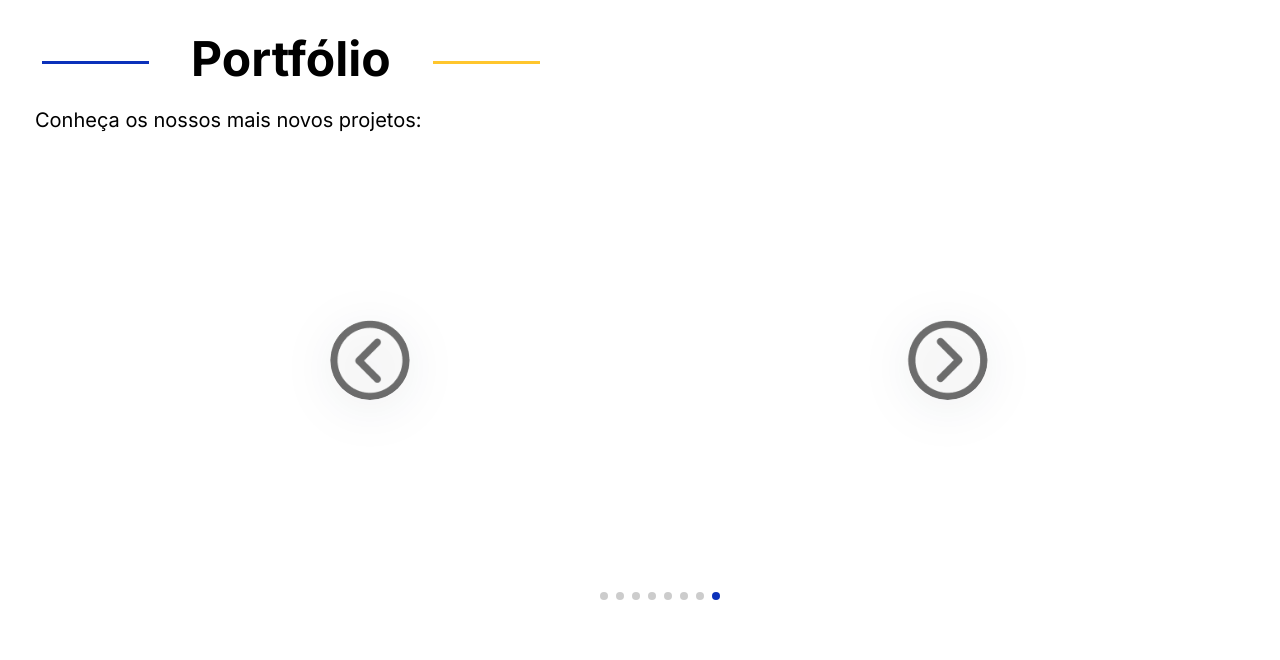
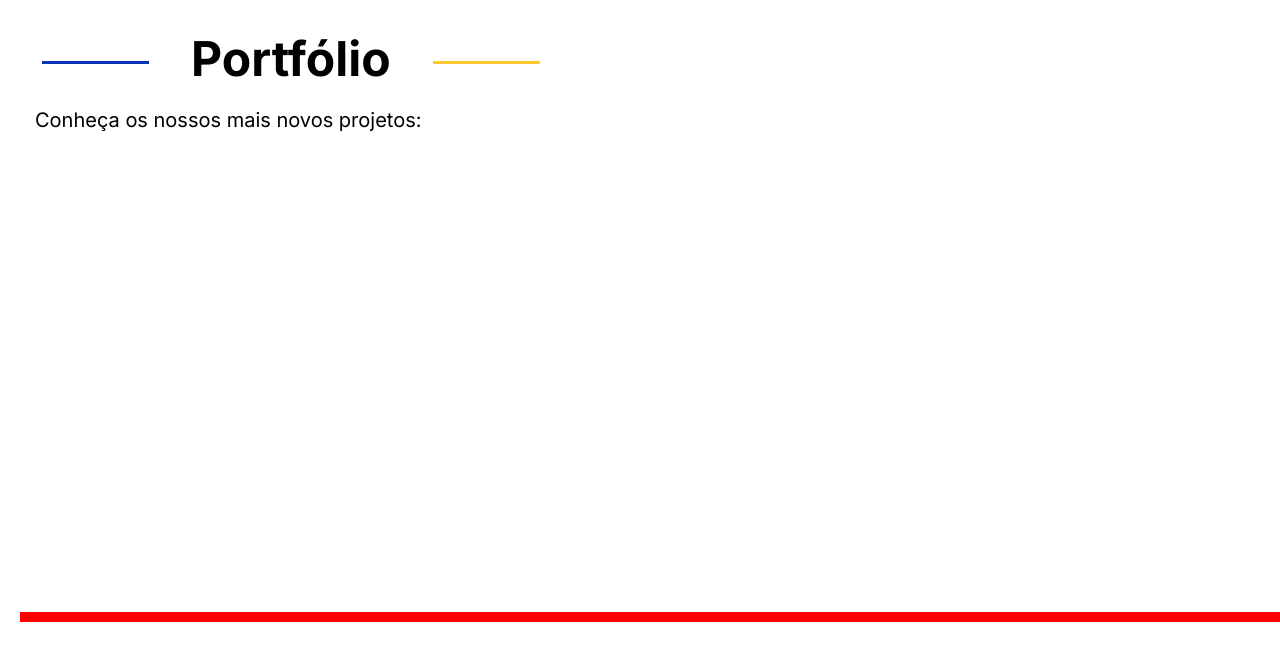
Before and after one commit to sarahportella/Portfolio, a React (Create React App) app: page / in a window 1280 px wide. Shown: the top 660 px of the page. Built offline with nearby package versions, Linux system fonts and the light colour scheme.

Commit message:
modified:   src/App.js 	modified:   src/style.css

```diff
--- a/src/App.js
+++ b/src/App.js
@@ -1,4 +1,4 @@
-import React from 'react';
+import React, { useEffect, useState } from 'react';
 import './style.css';
 
 import { Swiper, SwiperSlide } from 'swiper/react';
@@ -10,8 +10,47 @@ import 'swiper/css/navigation';
 import { EffectCoverflow, Pagination, Navigation , Autoplay} from 'swiper/modules';
 
 import { Info } from './data/Info';
+import NextArrow from './images/next.png'
+import PreviewArrow from './images/prev.png'
 
 function App() {
+
+    const[info, setInfo] = useState([])
+    const [swiper, setSwiper] = useState(null);
+    const [index, setIndex] = useState(8);
+
+
+      const handlePrev = () => {
+        if (swiper) {
+          // Avança para o próximo slide
+          swiper.slideNext();
+        }
+      };
+
+      const handleNext = () => {
+        if (swiper) {
+          // Volta para o slide anterior
+          swiper.slidePrev();
+        }
+      };
+
+      const handleSlideChange = () => {
+        if (swiper) {
+          setIndex(swiper.realIndex + 1);
+        }
+      };
+
+    useEffect(()=>{
+      if(swiper){
+        console.log(index);
+      }
+    },[index])
+
+    useEffect(()=>{
+      setInfo(Info);
+    },[])
+
+
   return (
     <div className="container2">
       <section className="frame">
@@ -23,6 +62,8 @@ function App() {
       <div className="container">
       <Swiper
         effect={'coverflow'}
+        onSwiper={setSwiper}
+        onSlideChangeTransitionStart={handleSlideChange}
         grabCursor={true}
         centeredSlides={true}
         autoplay={{
@@ -48,27 +89,28 @@ function App() {
         className="swiper_container"
       >
 
-        {Info?.map(item => {
+        {info?.map(item => {
           return(
-            <SwiperSlide>
-              <div class='slide'id={`slide${item.id}`}>
-                <div class='info'>
+            <SwiperSlide key={item.id}>
+              <div className='slide'id={`slide${item.id}`}>
+                <div className='info'>
                   <a href={`${item.link}`} target='_blank'></a>
                   <h4>{item.titulo}</h4>
                   <p>{item.texto}</p>
                 </div>
+                {index == item.id ?
+                <div className='teste'>
+                 <div className='teste2' onClick={handleNext}><img src={PreviewArrow}/></div>
+                 <div className='teste2' onClick={handlePrev}><img src={NextArrow}/></div>
+                </div>
+               : <></>
+               }
               </div>
             </SwiperSlide>
           )
         })}
 
         <div className="slider-controler">
-          <div className="swiper-button-prev slider-arrow">
-            <ion-icon name="arrow-back-circle-outline"></ion-icon>
-          </div>
-          <div className="swiper-button-next slider-arrow">
-            <ion-icon name="arrow-forward-circle-outline"></ion-icon>
-          </div>
           <div className="swiper-pagination"></div>
         </div>
 
--- a/src/style.css
+++ b/src/style.css
@@ -164,6 +164,7 @@ body {
   width: 58rem!important;
   height: 42rem;
   border-radius: 15px;
+  display: flex; /*miguel*/
 }
 
 #slide1 {
@@ -252,6 +253,20 @@ a {
   object-fit: cover;
 }
 
+.teste{ /*miguel*/
+  position: relative;
+  width: 110% !important;
+  display: flex;
+  align-items: center;
+  align-self: center !important;
+  justify-content: space-between;
+}
+
+.teste2 img{ /*miguel*/
+  height: 50px !important;
+  width: 50px !important;
+}
+
 .swiper-slide-shadow-left,
 .swiper-slide-shadow-right {
   display: none;
@@ -259,39 +274,46 @@ a {
 
 .slider-controler {
   position: relative;
-  width: 100vw;
+  /* width: 100vw !important; */
+  background-color: red !important;
+  height: 10px;
   bottom: 2rem;
   display: flex;
   justify-content: space-between;
 
 }
 
+/*
+@media (max-width: 700px) {
+  .slider-controler .swiper-button-prev {
+    top: -270px;
+    left: 10vw !important;
+    background: transparent url(images/prev.png) center center/cover no-repeat;
+  }
+
   .slider-controler .swiper-button-next {
     top: -270px;
-  left: 73% !important;
+    left: 90vw !important;
     background: transparent url(images/next.png) center center/cover no-repeat;
     transform: translateX(-58%) !important;
   }
+}
 
+@media (max-width: 1220px) {
   .slider-controler .swiper-button-prev {
     top: -270px;
-  right: 73%!important;
+    left: 10vw !important;
     background: transparent url(images/prev.png) center center/cover no-repeat;
   }
 
-/* @media (max-width: 990px) {
   .slider-controler .swiper-button-next {
-    left: 70% !important;
-    transform: translateX(-70%) !important;
+    top: -270px;
+    right: 1px !important;
+    background: transparent url(images/next.png) center center/cover no-repeat;
+    transform: translateX(-58%) !important;
   }
 }
 
-@media (max-width: 450px) {
-  .slider-controler .swiper-button-next {
-    left: 80% !important;
-    transform: translateX(-80%) !important;
-  }
-}
 
 @media (max-width: 990px) {
   .slider-controler .swiper-button-prev {
```
Lines whose indentation alone changed are shown as unchanged.
